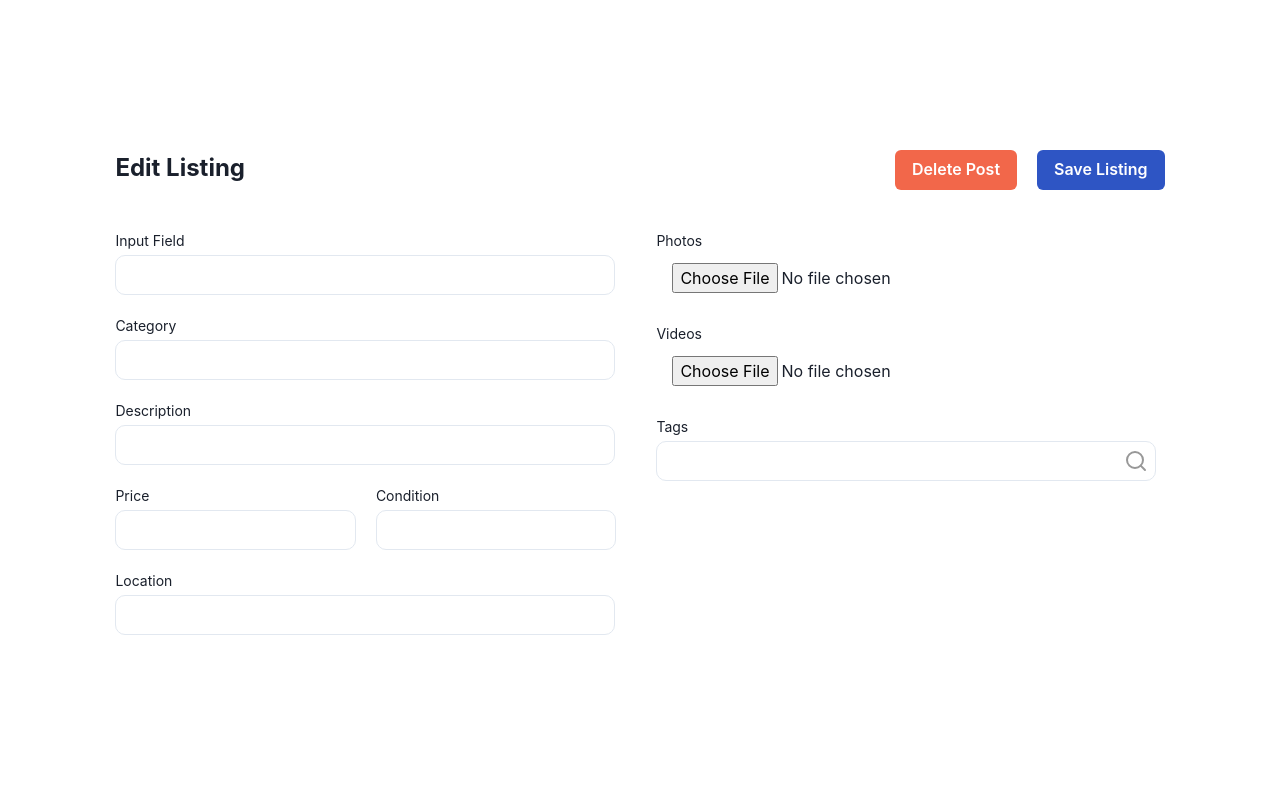
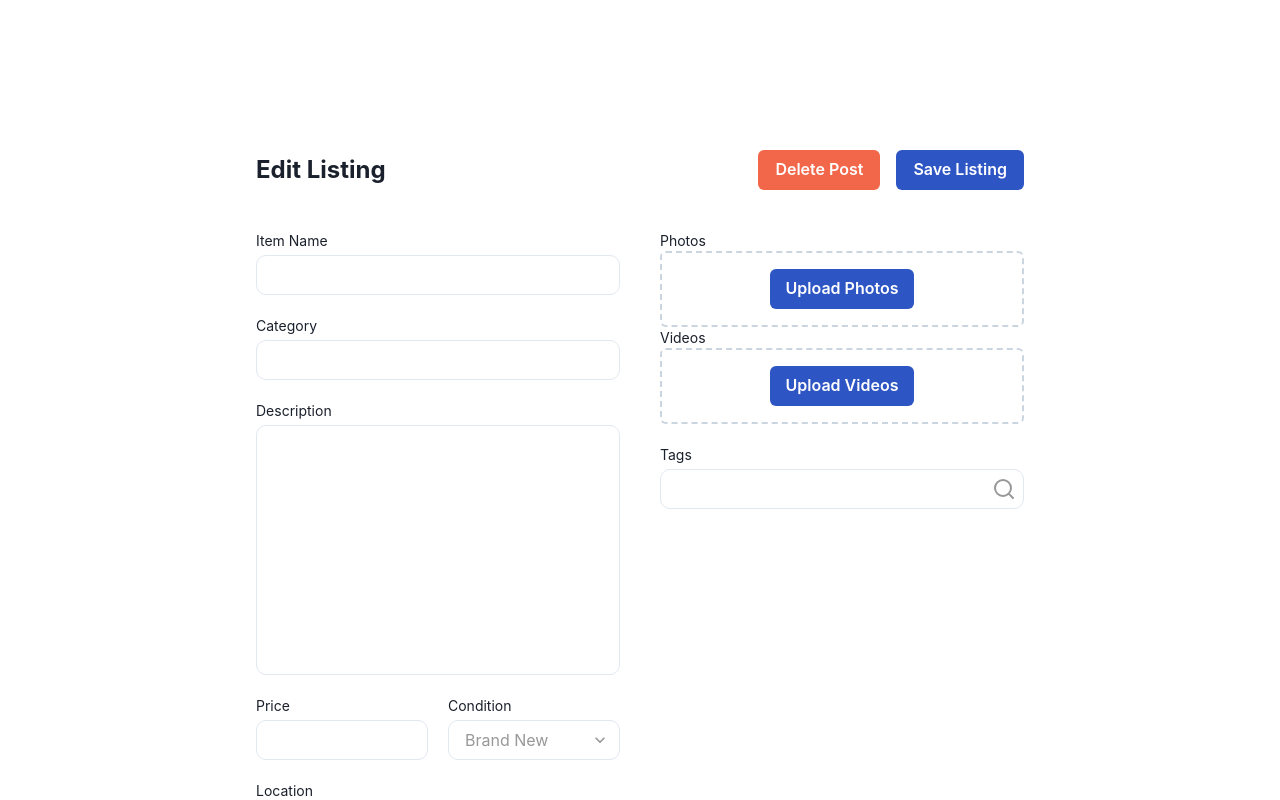
Before and after one commit to soramicha/marquee, a React (Vite) app in the folder packages/frontend/: page /listing/edit in a window 1280 px wide. Built offline with nearby package versions, Linux system fonts and the light colour scheme.

Commit message:
implemented more changes to both edit and create pages

```diff
--- a/packages/frontend/src/App.jsx
+++ b/packages/frontend/src/App.jsx
@@ -5,8 +5,8 @@ import PersistLogin from "@/components/PersistLogin";
 import RequireAuth from "@/components/RequireAuth";
 import Home from "@/pages/Home";
 import CreateListing from "./pages/CreateListing";
+import Profile from "./pages/Profile";
 import EditListing from "./pages/EditListing";
-import Profile from "./pages/Profile";
 
 function App() {
     return (
@@ -17,6 +17,7 @@ function App() {
                 {/* add into protected route later */}
                 <Route path="listing/create" element={<CreateListing/>}/>
                 <Route path="listing/edit" element={<EditListing/>}/>
+
                 {/* add to protected routes later */}
                 <Route path="profile" element={<Profile/>}/>
                 <Route path="login" element={<Login />} />
--- a/packages/frontend/src/pages/CreateListing.jsx
+++ b/packages/frontend/src/pages/CreateListing.jsx
@@ -35,7 +35,7 @@ function CreateListing() {
     };
 
     return (
-        <Box h="100vh" w="100vw" bg="white">
+        <Box h="100vh" w="100vw" bg="white" overflow="scroll">
             <Center>
                 <Box mt={150} w={{ base: "90%", md: "80%", lg: "60%" }}>
                     <form onSubmit={handleSubmit}>
@@ -81,7 +81,7 @@ function CreateListing() {
                                     backgroundColor="white"
                                     mt={1}
                                     width="100%"
-                                    height="50%"
+                                    height="250px"
                                     type="text"
                                     value={description}
                                     onChange={(e) => setDescription(e.target.value)}
@@ -147,6 +147,7 @@ function CreateListing() {
                                         <Search color="#989898" />
                                     </InputRightElement>
                                     <Input
+                                        mb={10}
                                         borderWidth={1}
                                         borderRadius="10px"
                                         color="#989898"
--- a/packages/frontend/src/pages/EditListing.jsx
+++ b/packages/frontend/src/pages/EditListing.jsx
@@ -1,120 +1,175 @@
-import { Center, Box, Text, Button, Input, InputGroup, InputRightElement, Flex } from '@chakra-ui/react'
-import { useEffect, useState } from "react"
+import { Center, Box, Text, Button, Select, Input, InputGroup, InputRightElement, Flex } from '@chakra-ui/react';
+import { useEffect, useState } from "react";
 import { Link, useNavigate } from "react-router-dom";
 import { useAuth } from '@/context/AuthContext';
 import { Search } from 'lucide-react';
+import FileUpload from '@/components/ui/FileUpload';
 
 function EditListing() {
-    return <>
-        <Box h={"100vh"} w={"100vw"} bg="white">
+    const [photos, setPhotos] = useState([]);
+    const [videos, setVideos] = useState([]);
+    const [itemName, setItemName] = useState('');
+    const [category, setCategory] = useState('');
+    const [description, setDescription] = useState('');
+    const [price, setPrice] = useState('');
+    const [condition, setCondition] = useState('');
+    const [location, setLocation] = useState('');
+    const [tags, setTags] = useState('');
+
+    const conditions = ["Brand New", "Like New", "Gently Used", "Fair Condition", "Needs Repair"];
+
+    const handleSubmit = (e) => {
+        e.preventDefault();
+        // handle form submission logic here
+        console.log({
+            itemName,
+            category,
+            description,
+            price,
+            condition,
+            location,
+            tags,
+            photos,
+            videos
+        });
+    };
+
+    return (
+        <Box h="100vh" w="100vw" bg="white" overflow="scroll">
             <Center>
-        <Box mt={150}>
-            <Flex direction="row">
+                <Box mt={150} w={{ base: "90%", md: "80%", lg: "60%" }}>
+                    <form onSubmit={handleSubmit}>
+                        <Flex direction={{ base: "column", md: "row" }} justify="space-between" align="center">
                             <Text fontWeight="bold" fontSize="2xl">Edit Listing</Text>
-        <Button ml={650} color="white" bg="#F2674A">Delete Post</Button>
-        <Button ml={5} color="white" bg="#2E55C4">Save Listing</Button>
+                            <Flex gap={4} direction={{base: "row", md: "row"}}>
+                            <Button type="submit" mt={{ base: 4, md: 0 }} color="white" bg="#F2674A">Delete Post</Button>
+                            <Button type="submit" mt={{ base: 4, md: 0 }} color="white" bg="#2E55C4">Save Listing</Button>
                             </Flex>
-        <Flex mt={10} direction="row">
-        <Box>
-        <Text fontSize="sm">Input Field</Text>
+                            </Flex>
+                        <Flex mt={10} direction={{ base: "column", md: "row" }}>
+                            <Box flex="1">
+                                <Text fontSize="sm">Item Name</Text>
                                 <Input
                                     borderWidth={1}
-            borderRadius={"10px"}
+                                    borderRadius="10px"
                                     color="#989898"
                                     backgroundColor="white"
                                     mt={1}
-            width="500px"
+                                    width="100%"
                                     type="text"
+                                    value={itemName}
+                                    onChange={(e) => setItemName(e.target.value)}
+                                    required
                                 />
 
                                 <Text fontSize="sm" mt={5}>Category</Text>
                                 <Input
                                     borderWidth={1}
-            borderRadius={"10px"}
+                                    borderRadius="10px"
                                     color="#989898"
                                     backgroundColor="white"
-            width="500px"
                                     mt={1}
+                                    width="100%"
                                     type="text"
+                                    value={category}
+                                    onChange={(e) => setCategory(e.target.value)}
+                                    required
                                 />
 
                                 <Text fontSize="sm" mt={5}>Description</Text>
                                 <Input
                                     borderWidth={1}
-            borderRadius={"10px"}
-            color="#989898"
-            backgroundColor="white"
-            width="500px"
-            mt={1}
-            type="text"
-                    />
-    <Flex direction="row">
-        <Box>
-    <Text fontSize="sm" mt={5}>Price</Text>
-        <Input
-            borderWidth={1}
-            borderRadius={"10px"}
-            color="#989898"
-            width="240.5px"
-            backgroundColor="white"
-            mt={1}
-            type="text"
-                    />
-    </Box>
-    <Box ml={5}>
-    <Text fontSize="sm" mt={5}>Condition</Text>
-        <Input
-            borderWidth={1}
-            borderRadius={"10px"}
-            width="240.5px"
+                                    borderRadius="10px"
                                     color="#989898"
                                     backgroundColor="white"
                                     mt={1}
+                                    width="100%"
+                                    height="250px"
                                     type="text"
+                                    value={description}
+                                    onChange={(e) => setDescription(e.target.value)}
+                                    required
+                                />
+
+                                <Flex direction={{ base: "column", md: "row" }} mt={5}>
+                                    <Box flex="1">
+                                        <Text fontSize="sm">Price</Text>
+                                        <Input
+                                            borderWidth={1}
+                                            borderRadius="10px"
+                                            color="#989898"
+                                            backgroundColor="white"
+                                            mt={1}
+                                            width="100%"
+                                            type="text"
+                                            value={price}
+                                            onChange={(e) => setPrice(e.target.value)}
+                                            required
                                         />
                                     </Box>
+                                    <Box flex="1" mt={{ base: 5, md: 0 }} ml={{ md: 5 }}>
+                                        <Text fontSize="sm">Condition</Text>
+                                        <Select
+                                            borderWidth={1}
+                                            borderRadius="10px"
+                                            color="#989898"
+                                            backgroundColor="white"
+                                            mt={1}
+                                            width="100%"
+                                            value={condition}
+                                            onChange={(e) => setCondition(e.target.value)}
+                                            required
+                                        >
+                                            {conditions.map((condition, index) => (
+                                                <option key={index} value={condition}>{condition}</option>
+                                            ))}
+                                        </Select>
+                                    </Box>
                                 </Flex>
+
                                 <Text fontSize="sm" mt={5}>Location</Text>
                                 <Input
                                     borderWidth={1}
-            width="500px"
-            borderRadius={"10px"}
+                                    borderRadius="10px"
                                     color="#989898"
                                     backgroundColor="white"
                                     mt={1}
+                                    width="100%"
                                     type="text"
+                                    value={location}
+                                    onChange={(e) => setLocation(e.target.value)}
+                                    required
                                 />
-
                             </Box>
-    <Box ml={10}>
-        <Text fontSize="sm">Photos</Text>
-        <Input borderWidth={0} mt={3} type="file"></Input>
-        <Text fontSize="sm" mt={5}>Videos</Text>
-            <Input borderWidth={0} mt={3} type="file"></Input>
-
+                            <Box flex="1" mt={{ base: 10, md: 0 }} ml={{ md: 10 }}>
+                                <FileUpload label="Photos" accept=".jpg, .png, .jpeg" onChange={setPhotos} />
+                                <FileUpload label="Videos" accept="video/*" onChange={setVideos} />
                                 <Text fontSize="sm" mt={5}>Tags</Text>
-        <InputGroup width="500px">
+                                <InputGroup width="100%">
                                     <InputRightElement pointerEvents="none" mt={1}>
                                         <Search color="#989898" />
                                     </InputRightElement>
                                     <Input
-                width="500px"
+                                        mb={10}
                                         borderWidth={1}
-                borderRadius={"10px"}
+                                        borderRadius="10px"
                                         color="#989898"
                                         backgroundColor="white"
                                         mt={1}
+                                        width="100%"
                                         type="text"
+                                        value={tags}
+                                        onChange={(e) => setTags(e.target.value)}
+                                        required
                                     />
                                 </InputGroup>
-
                             </Box>
                         </Flex>
+                    </form>
                 </Box>
-
             </Center>
         </Box>
-    </>
+    );
 }
 
 export default EditListing;
```
Lines whose indentation alone changed are shown as unchanged.
